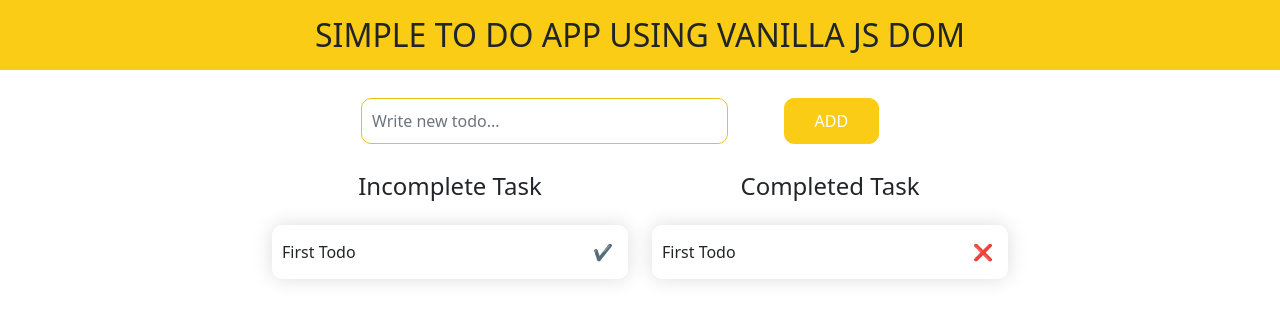
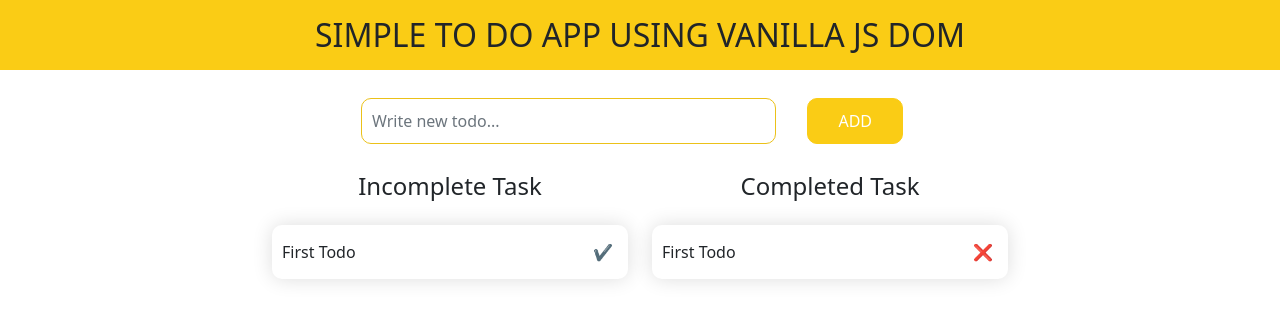
Before and after one commit to abdussukkur85/100-DOM-Projects, a plain HTML site: page 2) To-Do-App/index.html in a window 1280 px wide. Drawn offline with nearby package versions, Linux system fonts and the light colour scheme.

Commit message:
fix to do app design issue

```diff
--- a/2) To-Do-App/index.html
+++ b/2) To-Do-App/index.html
@@ -20,10 +20,10 @@
               <div class="todo-form">
                 <div class="col-md-6 col-sm-12 offset-md-3 offset-sm-0">
                   <form class="row g-3">
-                      <div class="col-md-8 col-sm-9">
-                        <input type="text" class="form-control" id="newTask" placeholder="Write new todo..." required>
+                    <div class="col-md-9 col-sm-9">
+                      <input type="text" class="form-control" id="newTask" placeholder="Write new todo..." required="">
                     </div>
-                      <div class="col-md-4 col-sm-3 col-12 text-center">
+                    <div class="col-md-3 col-sm-3 col-12 text-center">
                       <button class="btn btn-add" type="submit">Add</button>
                     </div>
                   </form>
```
Lines whose indentation alone changed are shown as unchanged.
